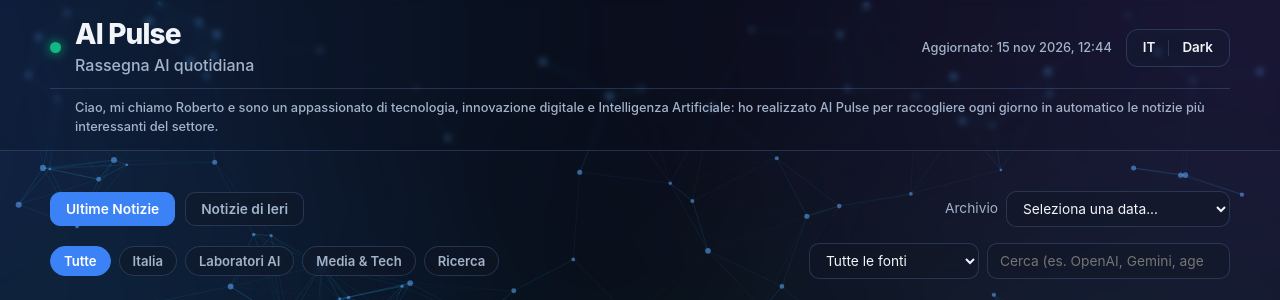
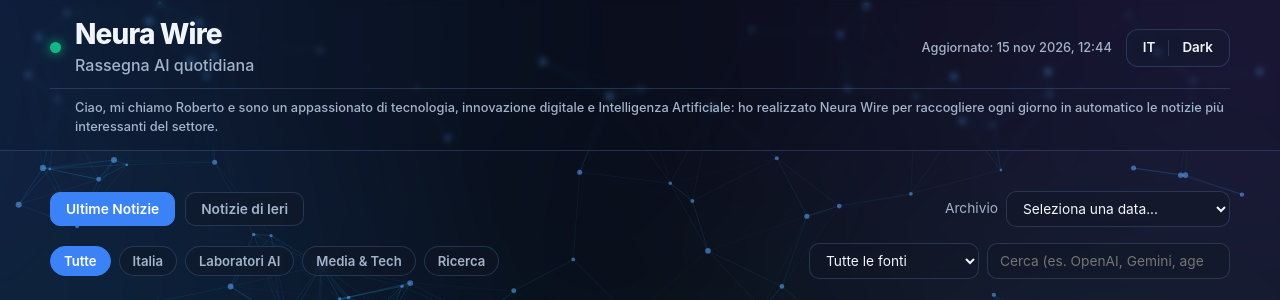
Before and after one commit to Zanna1970/AI_Pulse, a plain HTML site: page index.html in a window 1280 px wide. Shown: the top 300 px of the page. Drawn offline with Linux system fonts and the light colour scheme; animation ran at ten frames a second.

Commit message:
Update index.html

```diff
--- a/index.html
+++ b/index.html
@@ -3,7 +3,7 @@
 <head>
   <meta charset="UTF-8" />
   <meta name="viewport" content="width=device-width, initial-scale=1.0" />
-  <title>AI Pulse — Notizie AI</title>
+  <title>Neura Wire — Notizie AI</title>
   <link rel="stylesheet" href="style.css" />
 </head>
 <body>
@@ -18,7 +18,7 @@
         <a href="#" id="brand-home" class="brand brand-link" title="Torna alla homepage">
           <span class="brand-dot" aria-hidden="true"></span>
           <div>
-            <h1>AI Pulse</h1>
+            <h1>Neura Wire</h1>
             <p class="subtitle">Rassegna AI quotidiana</p>
           </div>
         </a>
@@ -35,7 +35,7 @@
 
       <div class="header-bio">
         <p class="bio-line">
-          Ciao, mi chiamo Roberto e sono un appassionato di tecnologia, innovazione digitale e Intelligenza Artificiale: ho realizzato AI Pulse per raccogliere ogni giorno in automatico le notizie più interessanti del settore.
+          Ciao, mi chiamo Roberto e sono un appassionato di tecnologia, innovazione digitale e Intelligenza Artificiale: ho realizzato Neura Wire per raccogliere ogni giorno in automatico le notizie più interessanti del settore.
         </p>
       </div>
     </div>
```
